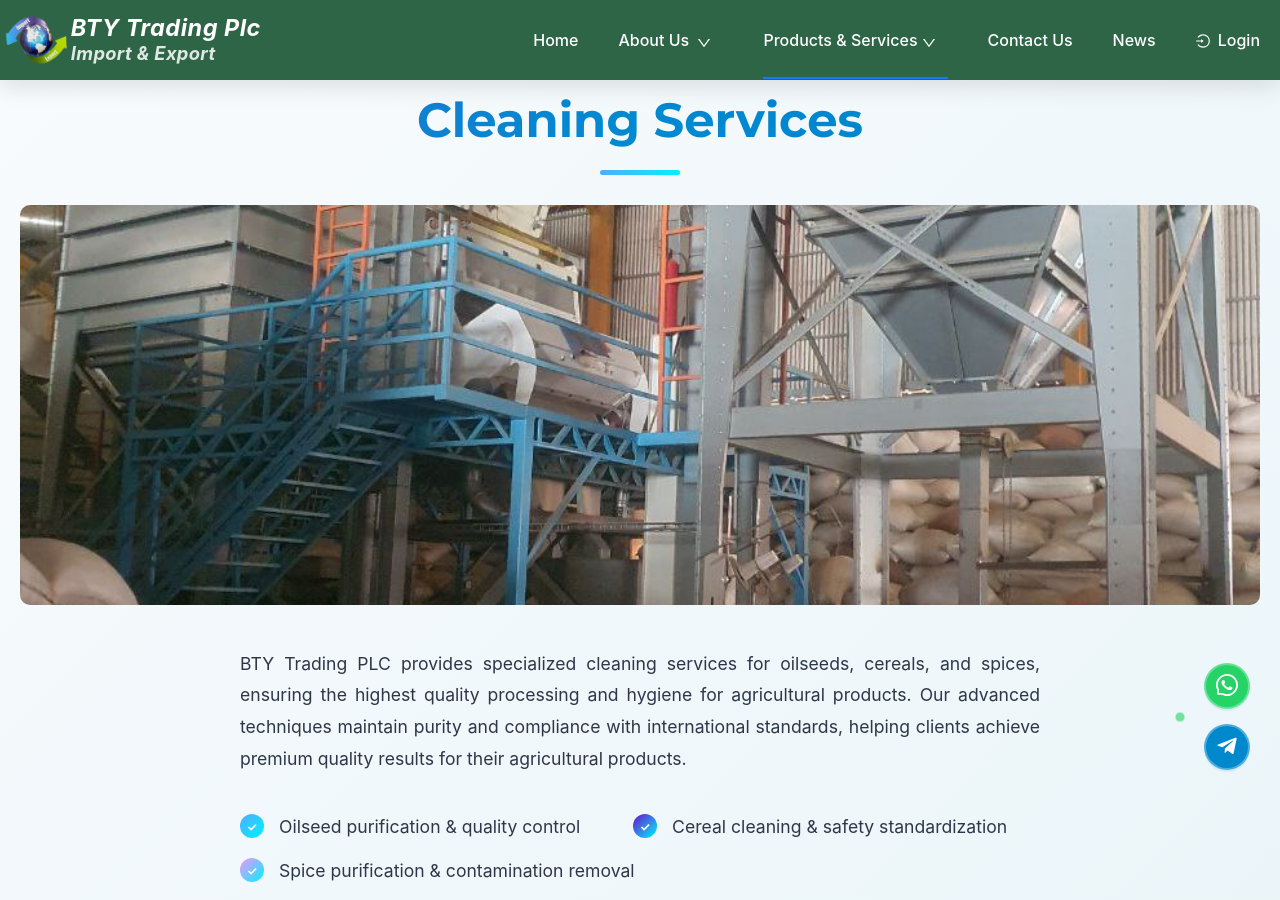
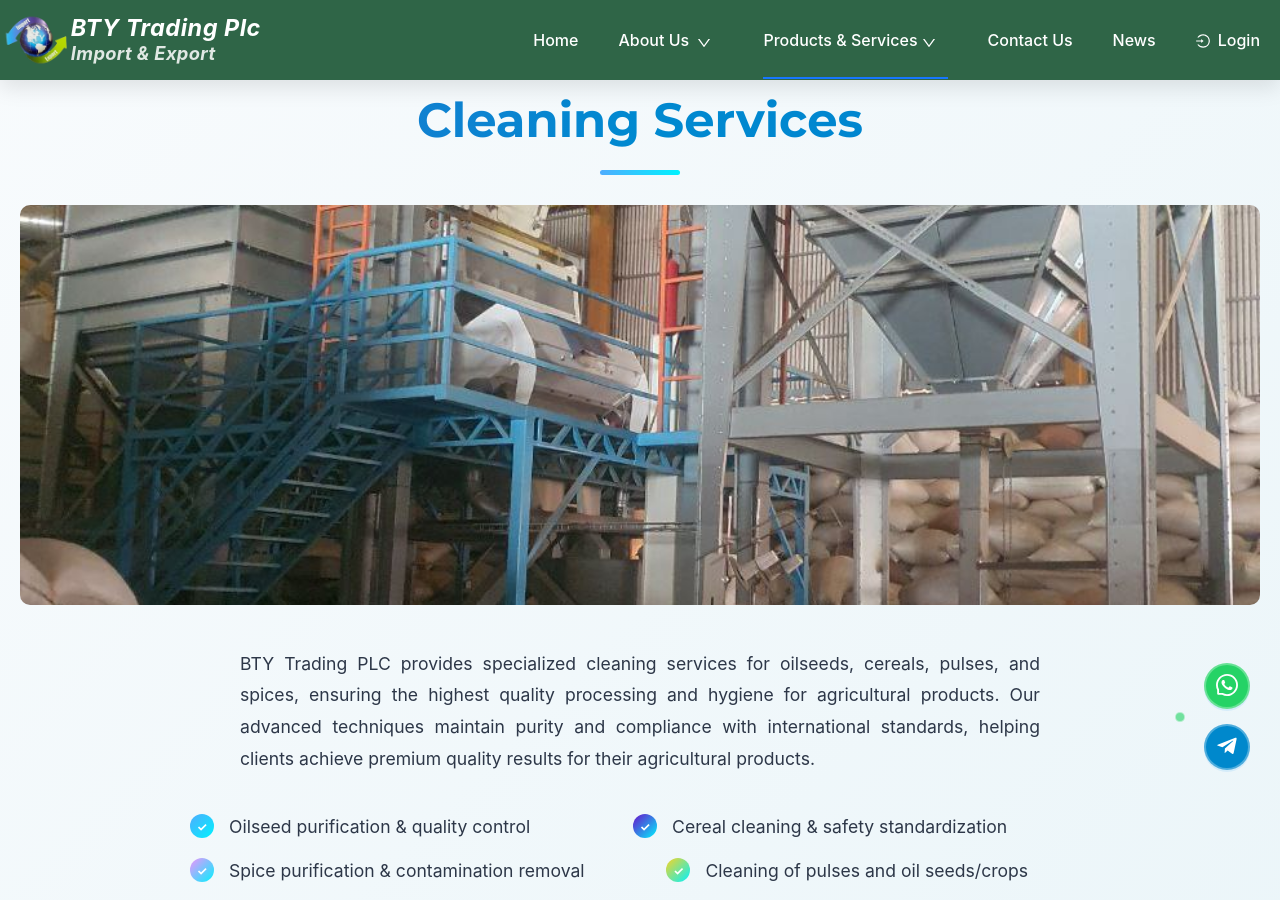
Before and after one commit to zinabumolla27/bty, a React (Create React App) app: page /cleaningservice in a window 1280 px wide. Shown: the top 900 px of the page. Built offline with nearby package versions, Linux system fonts and the light colour scheme.

Commit message:
cleaning services

```diff
--- a/src/Pages/CleaningService.js
+++ b/src/Pages/CleaningService.js
@@ -14,6 +14,14 @@ const CleaningServices = () => {
     { text: "Oilseed purification & quality control", color: "#4facfe" },
     { text: "Cereal cleaning & safety standardization", color: "#6a11cb" },
     { text: "Spice purification & contamination removal", color: "#f093fb" },
+    { text: "Cleaning of pulses and oil seeds/crops", color: "#f9d423" },
+    { text: "More than 6000 m² warehouse", color: "#fc4a1a" },
+    {
+      text: "More than 15,000 m² open space with enough parking",
+      color: "#00c6ff",
+    },
+    { text: "Skilled manpower", color: "#7f00ff" },
+    { text: "Secure and accessible", color: "#ff6a00" },
   ];
 
   // Responsive values
@@ -25,7 +33,6 @@ const CleaningServices = () => {
   const imageHeight = windowWidth > 768 ? "400px" : "250px";
   const mapHeight = windowWidth > 768 ? "450px" : "300px";
   const serviceFlexDirection = windowWidth > 768 ? "row" : "column";
-  const serviceAlignItems = windowWidth > 768 ? "flex-start" : "center";
   const serviceTextAlign = windowWidth > 768 ? "left" : "center";
 
   return (
@@ -90,10 +97,10 @@ const CleaningServices = () => {
         }}
       >
         BTY Trading PLC provides specialized cleaning services for oilseeds,
-        cereals, and spices, ensuring the highest quality processing and hygiene
-        for agricultural products. Our advanced techniques maintain purity and
-        compliance with international standards, helping clients achieve premium
-        quality results for their agricultural products.
+        cereals, pulses, and spices, ensuring the highest quality processing and
+        hygiene for agricultural products. Our advanced techniques maintain
+        purity and compliance with international standards, helping clients
+        achieve premium quality results for their agricultural products.
       </p>
 
       {/* Services List */}
@@ -105,7 +112,7 @@ const CleaningServices = () => {
           justifyContent: "center",
           gap: "20px",
           marginTop: "40px",
-          maxWidth: "800px",
+          maxWidth: "900px",
           marginLeft: "auto",
           marginRight: "auto",
         }}
```
